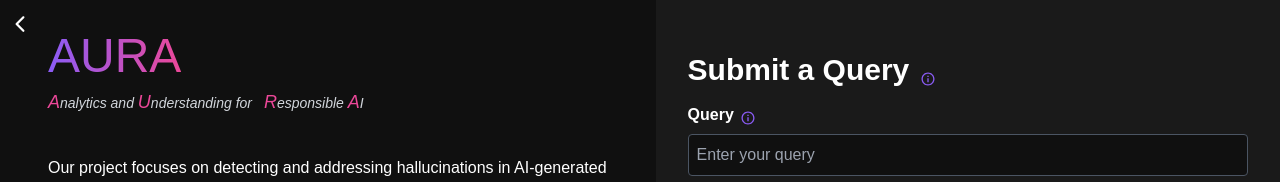
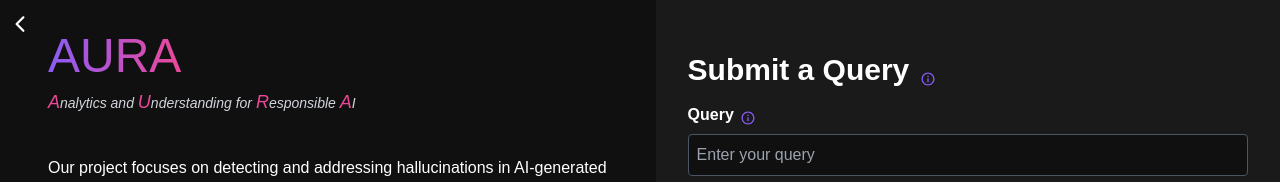
Before and after one commit to arunpranav-at/aura.ai, a Next.js app in the folder frontend/: page /about in a window 1280 px wide. Shown: the top 182 px of the page. Built offline with nearby package versions, Linux system fonts and the light colour scheme; no server answers.

Commit message:
[Fix]Corrected typos in hallucination predictor and About Us section

```diff
--- a/frontend/src/app/about/page.tsx
+++ b/frontend/src/app/about/page.tsx
@@ -109,7 +109,7 @@ const AboutUs: React.FC = () => {
         <p className="text-sm mt-2 italic text-gray-300">
           <span className="text-pink-500 text-lg">A</span>nalytics and {" "}
           <span className="text-pink-500 text-lg">U</span>nderstanding for{" "}
-          <span className="text-pink-500 text-lg ml-2">R</span>esponsible{" "}
+          <span className="text-pink-500 text-lg">R</span>esponsible{" "}
           <span className="text-pink-500 text-lg">A</span>I{" "}
         </p>
         <p className="mt-10">
```
Also changed, not shown: 1 other file (tests, documents, lock files or other folders).
